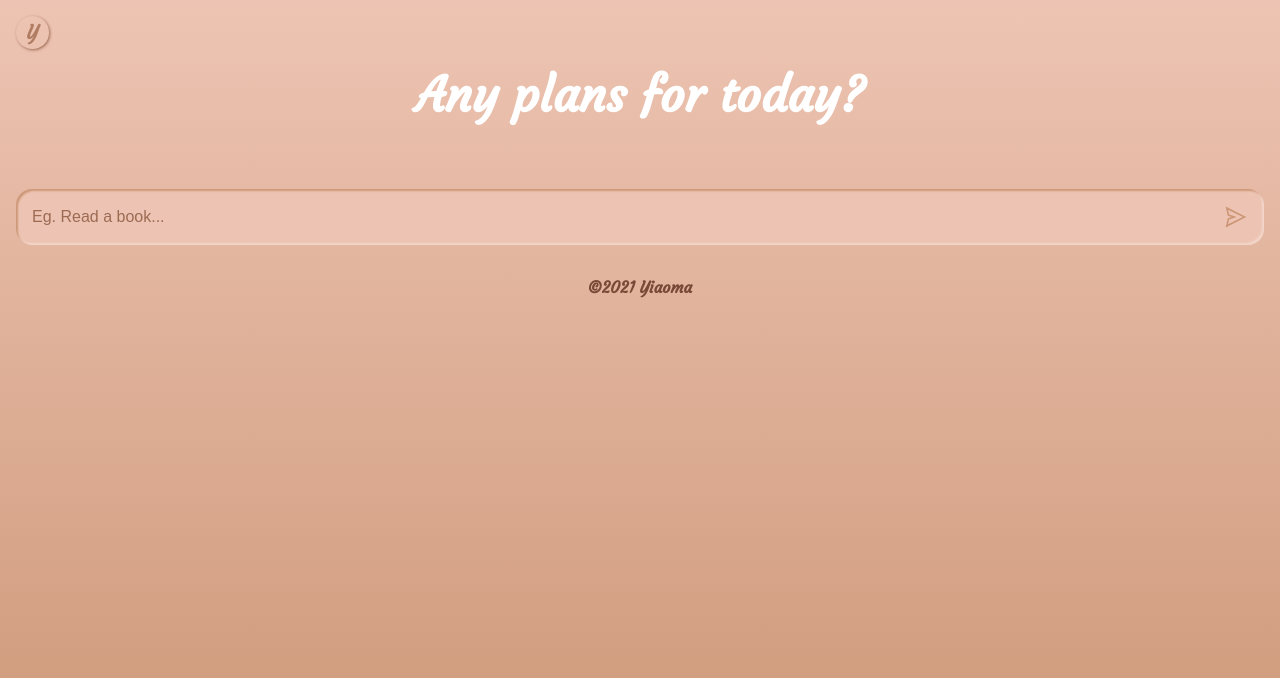
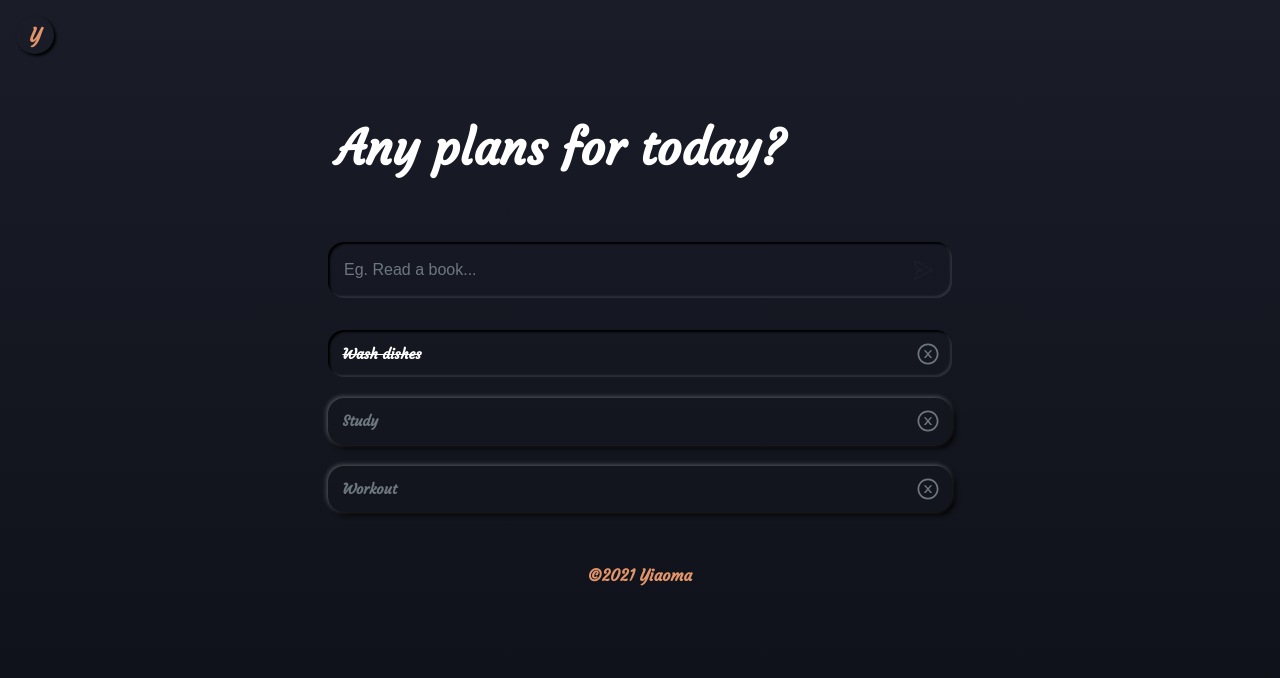
Before and after one commit to Yia0ma/reactjs_todo, a React app: page / in a window 1280 px wide. Shown: the top 678 px of the page. Built offline with nearby package versions, Linux system fonts and the light colour scheme.

Commit message:
Updated UI.

```diff
--- a/src/components/footer/styles.js
+++ b/src/components/footer/styles.js
@@ -1,5 +1,5 @@
 import styled from "styled-components";
-import {COLOUR_6} from "../../utils/constants";
+import {COLOUR_4} from "../../utils/constants";
 
 export const Container = styled.div`
     display: flex;
@@ -10,5 +10,5 @@ export const Container = styled.div`
 
 export const Text = styled.p`
     font-weight: 700;
-    color: ${COLOUR_6};
+    color: ${COLOUR_4};
 `;
--- a/src/components/form/styles.js
+++ b/src/components/form/styles.js
@@ -1,5 +1,5 @@
 import styled from "styled-components";
-import {COLOUR_1, COLOUR_3, COLOUR_5} from "../../utils/constants";
+import {COLOUR_3, COLOUR_4, COLOUR_5, EXTRA_SMALL_WIDTH, MEDIUM_WIDTH, SMALL_WIDTH} from "../../utils/constants";
 
 export const Container = styled.div`
     display: flex;
@@ -11,11 +11,36 @@ export const Base = styled.form`
     display: flex;
     align-items: center;
     justify-content: space-between;
-    background-color: ${COLOUR_1};
-    box-shadow: inset -2px -2px 2px rgba(255, 255, 255, .3), inset 2px 2px 2px ${COLOUR_3};
+    background-color: transparent;
+    box-shadow: inset -2px -2px 2px rgba(255, 255, 255, .1), inset 2px 2px 2px #000;
     padding: 1em;
     width: 100%;
     border-radius: 1em;
+    animation: open 1s ease;
+    overflow: hidden;
+
+    @keyframes open {
+        from {
+            width: 10%
+        }
+
+        top {
+            width: 100%
+        }
+    }
+
+    @media (min-width: ${EXTRA_SMALL_WIDTH}px) {
+        width: 90%;
+    }
+
+    @media (min-width: ${SMALL_WIDTH}px) {
+        width: 70%;
+    }
+
+    @media (min-width: ${MEDIUM_WIDTH}px) {
+        width: 50%;
+    }
+
 `;
 
 export const Input = styled.input`
@@ -33,7 +58,7 @@ export const Input = styled.input`
 
 export const Button = styled.button`
     display: flex;
-    color: ${COLOUR_5};
+    color: ${COLOUR_4};
     font-size: 1.5rem;
     border: none;
     outline: none;
--- a/src/components/header/styles.js
+++ b/src/components/header/styles.js
@@ -1,5 +1,5 @@
 import styled from "styled-components";
-import {COLOUR_4, COLOUR_5} from "../../utils/constants";
+import {COLOUR_4} from "../../utils/constants";
 
 export const Container = styled.div`
     display: flex;
@@ -8,13 +8,13 @@ export const Container = styled.div`
 
 export const Logo = styled.div`
     display: flex;
-    width: 1.7em;
-    height: 1.7em;
+    width: 2em;
+    height: 2em;
     justify-content: center;
     align-items: center;
     font-weight: 700;
     font-size: 1.2rem;
     color: ${COLOUR_4};
-    box-shadow: 1px 1px 3px ${COLOUR_5};
+    box-shadow: 2px 2px 3px #000;
     border-radius: 50%;
 `;
--- a/src/components/list/styles.js
+++ b/src/components/list/styles.js
@@ -1,5 +1,5 @@
 import styled from "styled-components";
-import {COLOUR_2, COLOUR_3, COLOUR_5} from "../../utils/constants";
+import {COLOUR_5, EXTRA_SMALL_WIDTH, SMALL_WIDTH, MEDIUM_WIDTH, COLOUR_4} from "../../utils/constants";
 
 export const Container = styled.div`
     display: flex;
@@ -18,13 +18,37 @@ export const Base = styled.ul`
 export const Item = styled.li`
     display: flex;
     align-items: center;
-    width: 90%;
-    box-shadow: -2px -2px 2px rgba(255, 255, 255, .3), 2px 2px 2px ${COLOUR_3};
+    width: 100%;
+    box-shadow: ${({isCompleted}) => isCompleted ? " inset -2px -2px 2px rgba(255, 255, 255, .1),inset 2px 2px 2px #000" : "-1px -1px 5px rgba(255, 255, 255, .3), 3px 3px 5px #000;"};
     border-radius: 1em;
     margin-bottom: 1.3em;
+    cursor: pointer;
+    animation: fadeIn 1s ease;
 
     &:hover {
-        box-shadow: inset -2px -2px 2px rgba(255, 255, 255, .3),inset 2px 2px 2px ${COLOUR_3};
+        box-shadow: inset -2px -2px 2px rgba(255, 255, 255, .1),inset 2px 2px 2px #000;
+    }
+
+    @keyframes fadeIn {
+        from {
+            opacity: 0;
+        }
+
+        to {
+            opacity: 1;
+        }
+    }
+
+    @media (min-width: ${EXTRA_SMALL_WIDTH}px) {
+        width: 90%;
+    }
+
+    @media (min-width: ${SMALL_WIDTH}px) {
+        width: 70%;
+    }
+
+    @media (min-width: ${MEDIUM_WIDTH}px) {
+        width: 50%;
     }
 `;
 
@@ -36,8 +60,8 @@ export const Data = styled.div`
     text-overflow: ellipsis;
     width: 70%;
     overflow: hidden;
-    font-size: 1.1rem;
-    color: ${COLOUR_5};
+    font-size: .9rem;
+    color: ${({isCompleted}) => isCompleted ? "#FFF" : COLOUR_5};
 `;
 
 export const Action = styled.div`
@@ -50,6 +74,6 @@ export const Action = styled.div`
     cursor: pointer;
 
     &:hover {
-        color: #FFF;
+        color: ${COLOUR_4};
     }
 `;
--- a/src/components/main/styles.js
+++ b/src/components/main/styles.js
@@ -1,4 +1,5 @@
 import styled from "styled-components";
+import {EXTRA_SMALL_WIDTH, SMALL_WIDTH, MEDIUM_WIDTH} from "../../utils/constants";
 
 export const Container = styled.div`
     display: flex;
@@ -7,7 +8,37 @@ export const Container = styled.div`
 
 export const Title = styled.h1`
     text-align: center;
-    font-size: 3rem;
-    margin-bottom: 1em;
+    font-size: 2rem;
+    margin: 1em auto;
+    padding: 0 1em;
     color: #fff;
+    animation: slideIn 2s ease;
+
+    @keyframes slideIn {
+        from {
+            transform: translateX(-50px);
+            opacity: 0;
+        }
+
+        to {
+            opacity: 1;
+            transform: translateX(0);
+        }
+    }
+
+    @media (min-width: ${EXTRA_SMALL_WIDTH}px) {
+        font-size: 2.5rem;
+    }
+
+    @media (min-width: ${SMALL_WIDTH}px) {
+        font-size: 3rem;
+        text-align: left;
+        width: 70%;
+    }
+
+    @media (min-width: ${MEDIUM_WIDTH}px) {
+        font-size: 3rem;
+        text-align: left;
+        width: 55%;
+    }
 `;
--- a/src/containers/TodoContainer.jsx
+++ b/src/containers/TodoContainer.jsx
@@ -6,6 +6,11 @@ import {Form, List} from "../components";
 import useTodo from "../hooks/useTodo";
 
 const TodoContainer = () => {
+    const dummyData = [
+        {id: 0, data: "Wash dishes", isCompleted: true},
+        {id: 1, data: "Study", isCompleted: false},
+        {id: 2, data: "Workout", isCompleted: false}
+    ];
     const [
         input,
         items,
@@ -13,9 +18,7 @@ const TodoContainer = () => {
         handleSubmit,
         handleClick,
         isButtonDisabled,
-        handleDelete] = useTodo("", []);
-
-    console.log(items);
+        handleDelete] = useTodo("", dummyData);
 
     return (
         <>
@@ -47,22 +50,6 @@ const TodoContainer = () => {
                     </List.Base>
                 </List>
             }
-            {/* <List>
-                <List.Base>
-                    <List.Item>
-                        <List.Data>Wash dieshes</List.Data>
-                        <List.Action><AiOutlineCloseCircle/></List.Action>
-                    </List.Item>
-                    <List.Item>
-                        <List.Data>Wash dieshes</List.Data>
-                        <List.Action><AiOutlineCloseCircle/></List.Action>
-                    </List.Item>
-                    <List.Item>
-                        <List.Data>Wash dieshes</List.Data>
-                        <List.Action><AiOutlineCloseCircle/></List.Action>
-                    </List.Item>
-                </List.Base>
-            </List> */}
         </>
     );
 };
--- a/src/globalStyles.js
+++ b/src/globalStyles.js
@@ -1,5 +1,5 @@
 import {createGlobalStyle} from "styled-components";
-import {COLOUR_1, COLOUR_3} from "./utils/constants";
+import {COLOUR_1, COLOUR_2} from "./utils/constants";
 
 export const GlobalStyles = createGlobalStyle`
     * {
@@ -13,8 +13,9 @@ export const GlobalStyles = createGlobalStyle`
         font-size: 16px;
     }
 
-    body {
+    #root {
         min-height: 100vh;
-        background: linear-gradient(${COLOUR_1}, ${COLOUR_3});
+        background-color: #1a1d28;
+        background: linear-gradient(${COLOUR_1}, ${COLOUR_2});
     }
 `;
--- a/src/utils/constants.js
+++ b/src/utils/constants.js
@@ -1,6 +1,10 @@
-export const COLOUR_1 = "#EDC4B3";
-export const COLOUR_2 = "#DEAB90";
-export const COLOUR_3 = "#CD9777";
-export const COLOUR_4 = "#B07D62";
-export const COLOUR_5 = "#9D6B53";
+export const COLOUR_1 = "#1A1D28";
+export const COLOUR_2 = "#0D1017";
+export const COLOUR_3 = "#1B1E29";
+export const COLOUR_4 = "#E2946B";
+export const COLOUR_5 = "#6D767E";
 export const COLOUR_6 = "#774936";
+export const EXTRA_SMALL_WIDTH = 420;
+export const SMALL_WIDTH = 767;
+export const MEDIUM_WIDTH = 1023;
+export const LARGE_WIDTH = 1365;
```
